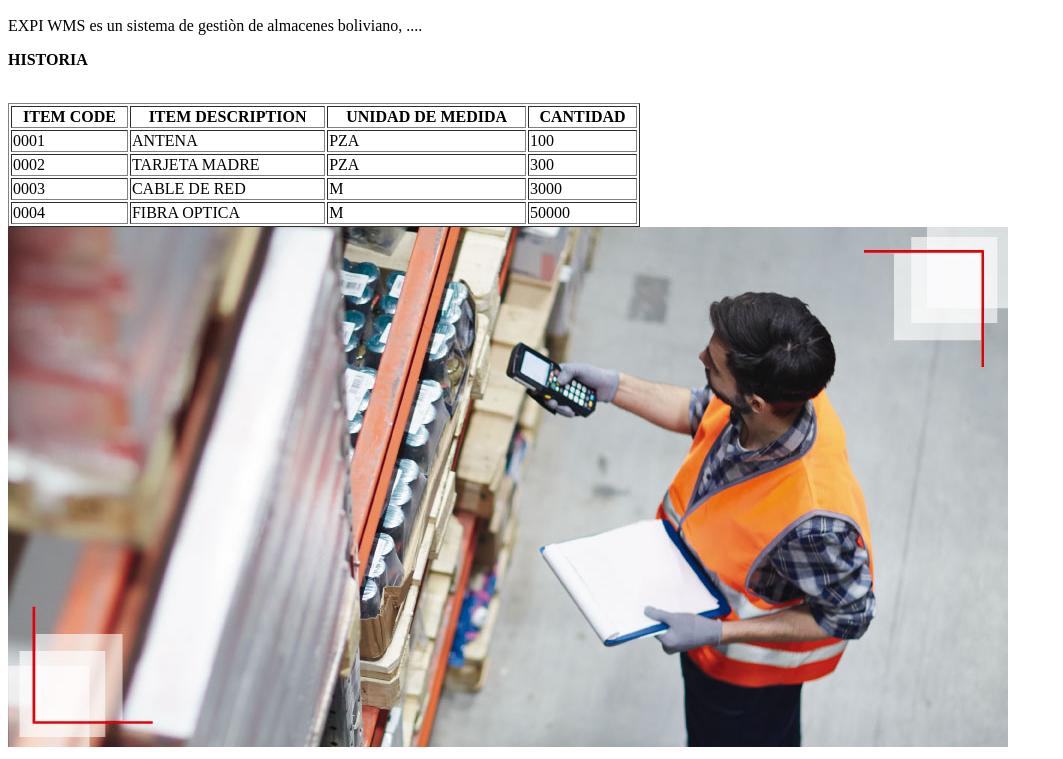
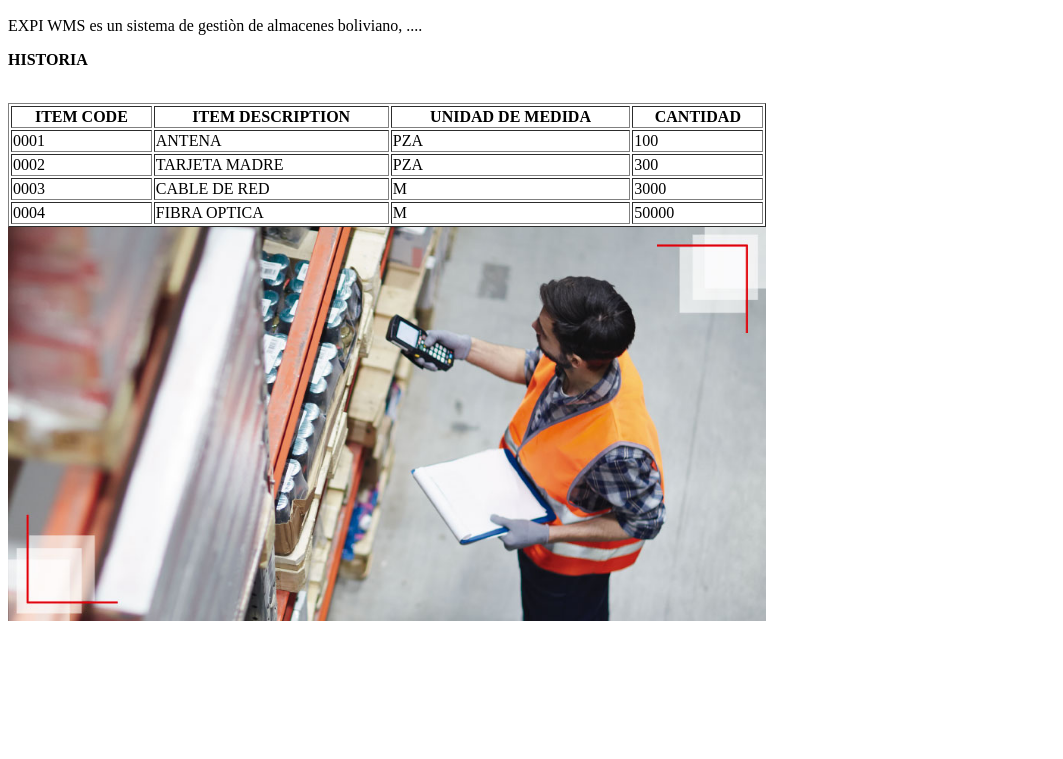
Before and after one commit to ggarciacruz/practicas-html-css-js, a plain HTML site: page index.html in a window 1280 px wide. Shown: the part 110-869 px from the top of the page, without its empty margins (0-1063 px from the left). After the commit the page ends 800 px from the top, so only its background shows below. Drawn offline with Linux system fonts and the light colour scheme.

Commit message:
6to commit

```diff
--- a/index.html
+++ b/index.html
@@ -15,7 +15,7 @@
     <main><p>EXPI WMS  es un sistema de gestiòn de almacenes boliviano, ....</p></main>
     <p><strong>HISTORIA</strong></p>
     <br>
-    <table border="1" width="50%">
+    <table border="1" width="60%">
       <th>ITEM CODE</th>
       <th>ITEM DESCRIPTION</th>
       <th>UNIDAD DE MEDIDA</th>
@@ -47,7 +47,7 @@
 
     </table>
 
-    <img src="assets/foto2.jpg" alt="hola mundo">
+    <img src="assets/foto2.jpg" alt="hola mundo" width="60%">
 
 </body>
 </html>
```
